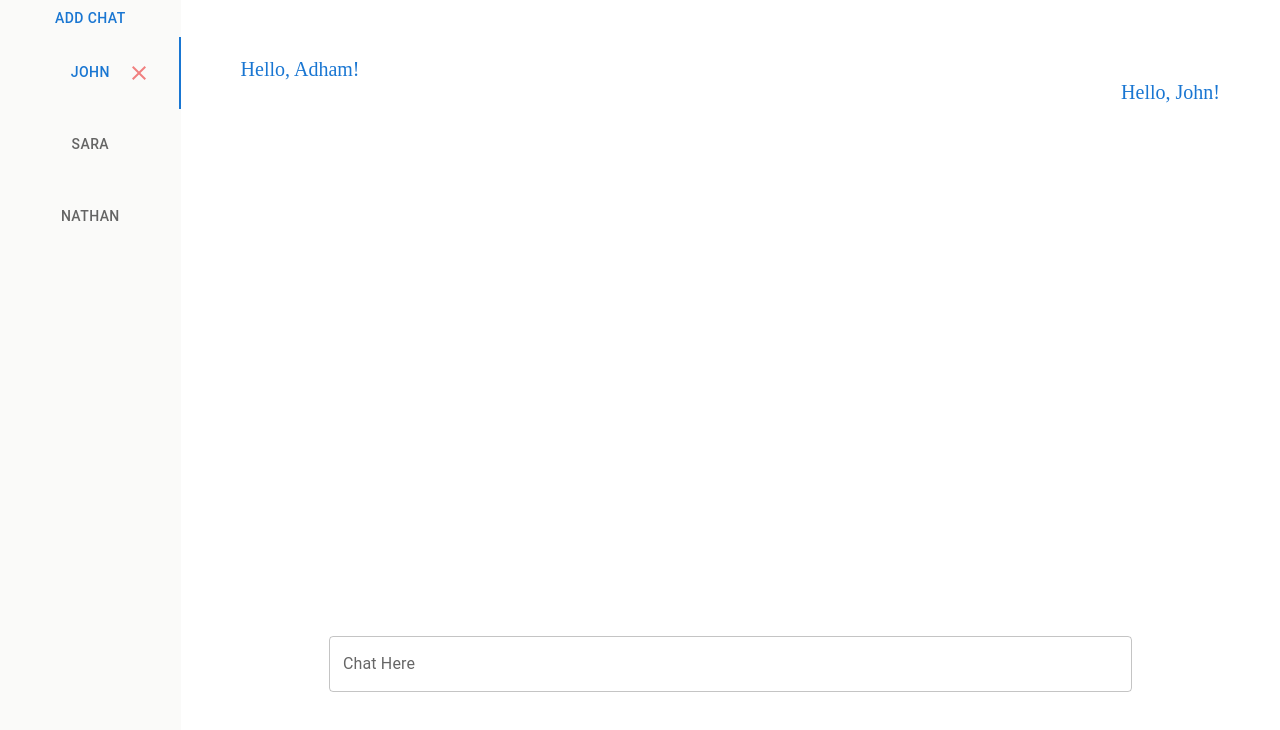
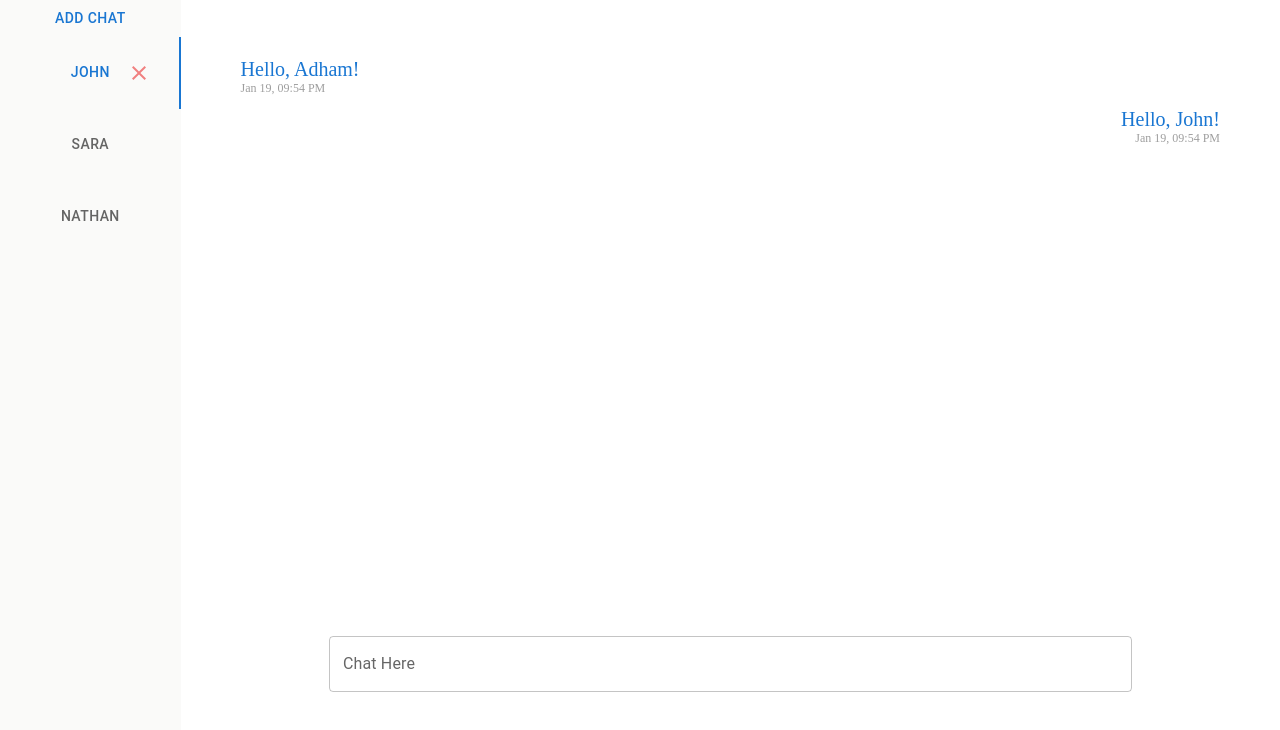
Before and after one commit to abishr12/Typeface-Chat-App, a React (Create React App) app: page / in a window 1280 px wide. Shown: the top 730 px of the page. Built offline with nearby package versions, Linux system fonts and the light colour scheme.

Commit message:
timestamps

```diff
--- a/src/ChatApplication.tsx
+++ b/src/ChatApplication.tsx
@@ -39,7 +39,7 @@ const ChatApplication = () => {
   };
 
   const handleDeleteChat = (userId: number) => {
-    // set chatUserId to the first user in the chatUsers object that is not 0 and not the user being deleted
+    // set chatUserId to the first user in the chatUsers object that is not 0 (myself) and not the user being deleted
     setChatUserId(
       Number(
         Object.keys(chatUsers).find((id) => +id !== 0 && +id !== userId),
--- a/src/components/ChatWindow/index.module.css
+++ b/src/components/ChatWindow/index.module.css
@@ -30,8 +30,29 @@
   margin-right: 12px;
 }
 
+.userMessageTime {
+  font-size: 12px;
+  color: #9e9e9e;
+  margin-left: 12px;
+  display: flex;
+  justify-content: flex-end;
+}
+
+.chatMessageTime {
+  font-size: 12px;
+  color: #9e9e9e;
+  display: flex;
+  justify-content: flex-start;
+}
+
 .chatMessage {
   display: flex;
   justify-content: flex-start;
   margin-left: 12px;
 }
+
+.messageContainer {
+  display: flex;
+  flex-direction: column;
+  margin-bottom: 12px;
+}
--- a/src/components/ChatWindow/index.tsx
+++ b/src/components/ChatWindow/index.tsx
@@ -10,8 +10,7 @@ interface ChatWindowProps {
   setChatMessages: React.Dispatch<React.SetStateAction<MessageList>>;
 }
 
-// Todo: Timestamps
-// Todo: Enter functionality for sending messages
+const SELF_USER_ID = 0;
 const ChatWindow = ({
   messages,
   setChatMessages,
@@ -41,6 +40,21 @@ const ChatWindow = ({
 
     setInputValue('');
   };
+  // Convert timestamps to human-readable format
+
+  const convertDate = (timestamp: number) => {
+    const date = new Date(timestamp);
+    // Get month, day, and time in the desired format
+    const month = date.toLocaleString('default', { month: 'short' }); // Full month name (e.g., "September")
+    const day = date.getDate(); // Day of the month
+    const time = date.toLocaleTimeString([], {
+      hour: '2-digit',
+      minute: '2-digit',
+    });
+    return `${month} ${day}, ${time}`;
+  };
+
+  // Believe the user would prefer to send messages with the enter key
   return (
     <div className={styles.chatWindow}>
       <Box className={styles.messages}>
@@ -48,10 +62,23 @@ const ChatWindow = ({
           <div
             key={index}
             className={
-              message.userId === 0 ? styles.userMessage : styles.chatMessage
+              message.userId === SELF_USER_ID
+                ? styles.userMessage
+                : styles.chatMessage
             }
           >
-            <span className={styles.messageText}>{message.text}</span>
+            <div className={styles.messageContainer}>
+              <span className={styles.messageText}>{message.text}</span>
+              <span
+                className={
+                  message.userId === SELF_USER_ID
+                    ? styles.userMessageTime
+                    : styles.chatMessageTime
+                }
+              >
+                {convertDate(message.timestamp)}
+              </span>
+            </div>
           </div>
         ))}
       </Box>
--- a/src/components/SidePanel/index.tsx
+++ b/src/components/SidePanel/index.tsx
@@ -25,6 +25,10 @@ const SidePanel = ({
 
   const [openAddChatTextField, setOpenAddChatTextField] = React.useState(false);
   const [newChatName, setNewChatName] = React.useState('');
+
+  // Wanted close button to be available only on the selected chat
+  // rather than cluttering up the side panel
+  // Assuming that user would be more likely to delete the chat they are currently viewing
 
   return (
     <div className={styles.sidePanel}>
```
